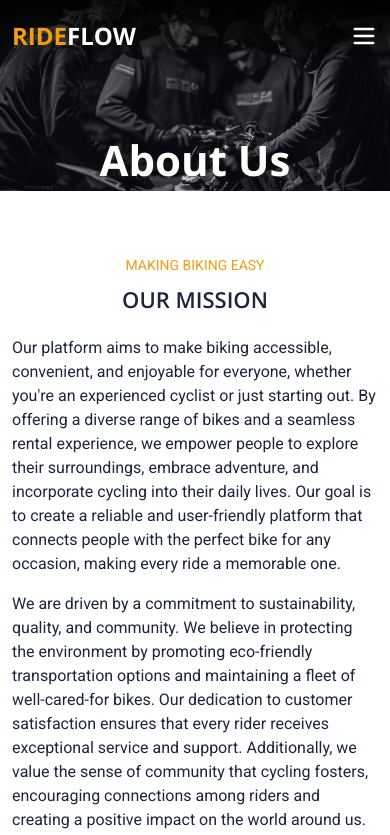
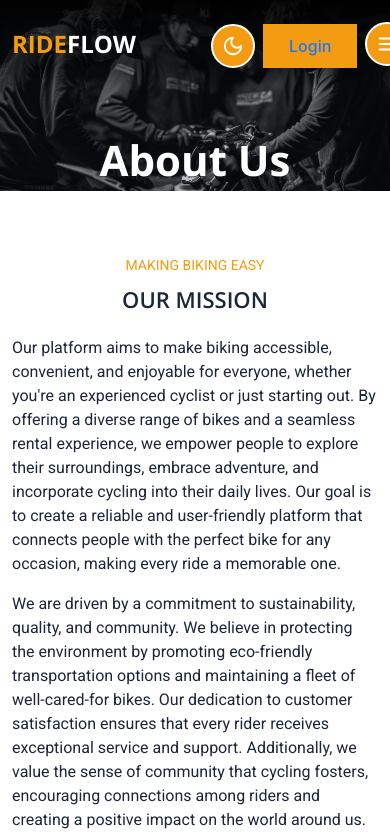
Before and after one commit to junayednoman/rideflow-bike-rental-reservation, a React (Vite) app: page /about in a window 390 px wide. Shown: the top 835 px of the page. Built offline with nearby package versions, Linux system fonts and the light colour scheme.

Commit message:
fix: scrollbar added to bottom of the table

```diff
--- a/src/components/layout/DashboardLayout.tsx
+++ b/src/components/layout/DashboardLayout.tsx
@@ -77,7 +77,7 @@ const DashboardLayout = () => {
         <Layout>
           <Header
             style={{ position: "sticky", top: "0", left: "0", zIndex: 0 }}
-            className={`bg-white dark:bg-primaryColor pl-0 shadow-sm dashboardHeader border-b  dark:border-b-[#4d4d4d]`}
+            className={`bg-white dark:bg-primaryColor pl-0 md:pr-10 pr-4 shadow-sm dashboardHeader border-b  dark:border-b-[#4d4d4d]`}
           >
             <div className="flex items-center justify-between">
               <Button
@@ -125,7 +125,7 @@ const DashboardLayout = () => {
                     className="rounded-full"
                     onClick={(e) => e.preventDefault()}
                   >
-                    <p className="border cursor-pointer bg-accentColor rounded-full p-2">
+                    <p className="border-2 border-white cursor-pointer bg-accentColor rounded-full p-2">
                       <CircleUserRound className="text-white" size={22} />
                     </p>
                   </a>
--- a/src/components/layout/Header.tsx
+++ b/src/components/layout/Header.tsx
@@ -129,18 +129,23 @@ const Header = () => {
               ))}
             </ul>
           </div>
-          <div className="col-span-1 mt-1 ml-auto lg:flex items-center gap-4 hidden">
+          <div className="col-span-1 ml-auto flex items-center md:gap-4 gap-2">
+            <div className="col-span-1 mt-1 ml-auto flex items-center md:gap-4 gap-2">
               <div className="text-white">
                 <p
                   onClick={handleChangeMode}
                   className="border-2 border-white cursor-pointer bg-accentColor rounded-full p-5 flex items-center justify-center relative"
                 >
                   <Moon
-                  className={`text-white ${mode === 'dark' ? 'opacity-0' : 'opacity-100'} absolute left-0 top-[9px] w-full duration-300`}
+                    className={`text-white ${
+                      mode === "dark" ? "opacity-0" : "opacity-100"
+                    } absolute left-0 top-[9px] w-full duration-300`}
                     size={22}
                   />
                   <SunMoon
-                  className={`text-white ${mode === 'dark' ? 'opacity-100' : 'opacity-0'} absolute left-0 top-[9px] w-full duration-300`}
+                    className={`text-white ${
+                      mode === "dark" ? "opacity-100" : "opacity-0"
+                    } absolute left-0 top-[9px] w-full duration-300`}
                     size={22}
                   />
                 </p>
@@ -151,7 +156,10 @@ const Header = () => {
                   menu={{ items }}
                   trigger={["click"]}
                 >
-                <a className="rounded-full" onClick={(e) => e.preventDefault()}>
+                  <a
+                    className="rounded-full"
+                    onClick={(e) => e.preventDefault()}
+                  >
                     <p className="border-2 border-white cursor-pointer bg-accentColor rounded-full p-2">
                       <CircleUserRound className="text-white" size={25} />
                     </p>
@@ -162,10 +170,9 @@ const Header = () => {
               )}
             </div>
             <div className="col-span-1 ml-auto lg:hidden block">
-            <Menu
-              onClick={showDrawer}
-              className="text-white w-[28px] h-[28px]"
-            />
+              <p className="border-2 border-white cursor-pointer bg-accentColor rounded-full p-[9px] flex items-center justify-center relative text-white">
+                <Menu onClick={showDrawer} size={22} />
+              </p>
               <Drawer title="Navbar" onClose={onClose} open={open}>
                 <ul className="flex flex-col items-end gap-6">
                   {menuItems.map((item) => (
@@ -183,6 +190,7 @@ const Header = () => {
               </Drawer>
             </div>
           </div>
+        </div>
       </RContainer>
     </header>
   );
--- a/src/pages/dashboard/Bikes.tsx
+++ b/src/pages/dashboard/Bikes.tsx
@@ -124,6 +124,7 @@ const Bikes = () => {
         dataSource={tableData}
         loading={isFetching}
         columns={columns}
+        scroll={{ x: 800 }}
       />
     </div>
   );
--- a/src/pages/dashboard/BikesManagement.tsx
+++ b/src/pages/dashboard/BikesManagement.tsx
@@ -181,6 +181,7 @@ const BikesManagement = () => {
         loading={isFetching}
         dataSource={tableData}
         columns={columns}
+        scroll={{ x: 800 }}
       />
       <CreateBikeModal
         isModalOpen={isCreateBikeModalOpen}
--- a/src/pages/dashboard/MyRentals.tsx
+++ b/src/pages/dashboard/MyRentals.tsx
@@ -120,7 +120,7 @@ const PaidRentals = ({
   ];
   return (
     <div>
-      <Table loading={loading} dataSource={options} columns={columns} />
+      <Table loading={loading} dataSource={options} columns={columns} scroll={{ x: 800 }}  />
     </div>
   );
 };
@@ -211,7 +211,7 @@ const UnPaidRentals = ({
   ];
   return (
     <div>
-      <Table loading={loading} dataSource={options} columns={columns} />
+      <Table loading={loading} dataSource={options} columns={columns} scroll={{ x: 850 }}  />
     </div>
   );
 };
--- a/src/pages/dashboard/Rentals.tsx
+++ b/src/pages/dashboard/Rentals.tsx
@@ -75,6 +75,7 @@ const Rentals = () => {
         dataSource={rentalTableData}
         loading={isFetching}
         columns={columns}
+        scroll={{ x: 800 }}
       />
       <CalculateRentalCostModel
         rentalId={rentalId}
--- a/src/pages/dashboard/UserManagement.tsx
+++ b/src/pages/dashboard/UserManagement.tsx
@@ -55,7 +55,7 @@ const UserManagement = () => {
       <div className="flex justify-between items-center">
         <DashboardSectionTitle heading="All Users" />
       </div>
-      <Table dataSource={tableData} columns={columns} />
+      <Table dataSource={tableData} columns={columns} scroll={{ x: 800 }} />
     </div>
   );
 };
--- a/src/pages/dashboard/Users.tsx
+++ b/src/pages/dashboard/Users.tsx
@@ -88,7 +88,12 @@ const Users = () => {
       <div className="flex justify-between items-center">
         <DashboardSectionTitle heading="All Users" />
       </div>
-      <Table dataSource={tableData} loading={isFetching} columns={columns} />
+      <Table
+        dataSource={tableData}
+        loading={isFetching}
+        columns={columns}
+        scroll={{ x: 800 }}
+      />
     </div>
   );
 };
```
Lines whose indentation alone changed are shown as unchanged.
